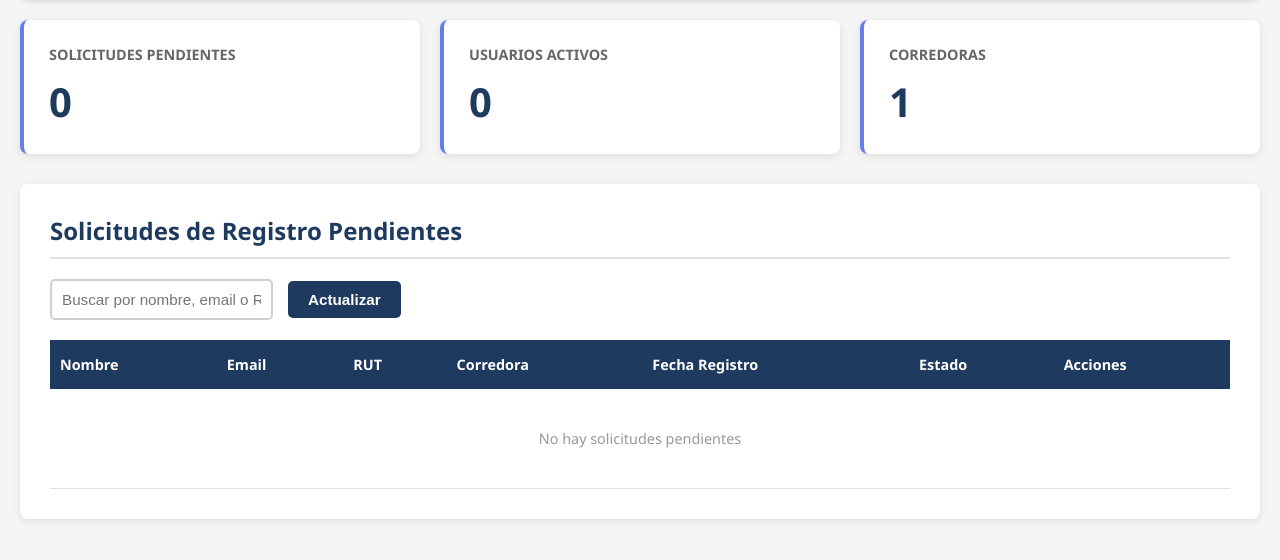
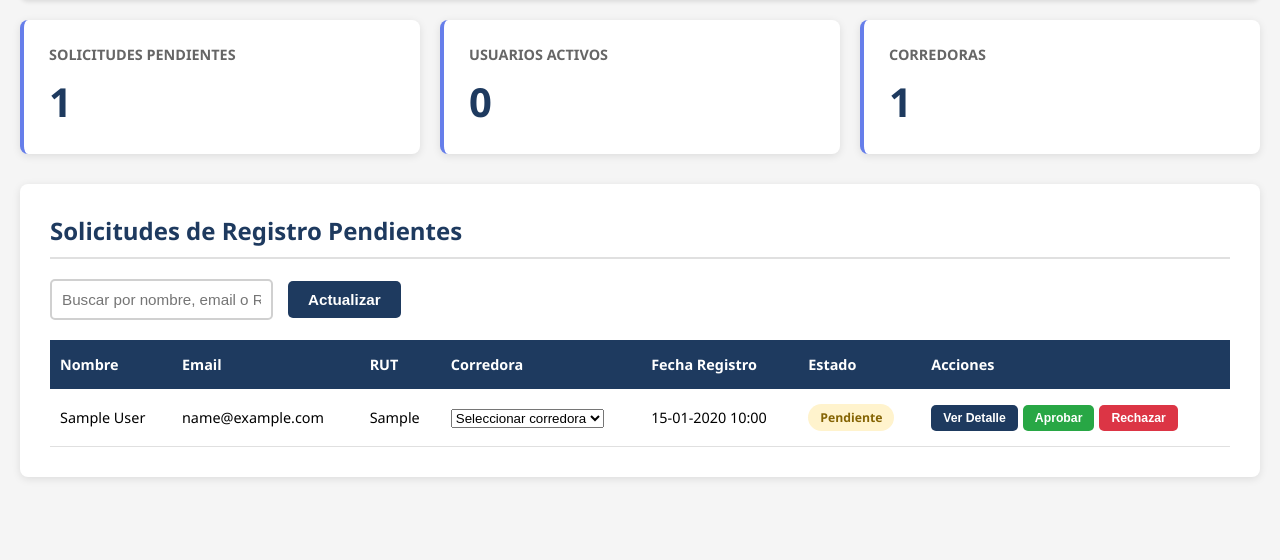
Before and after one commit to ag-mira-duoc/proyectoIntegrado, a Django app: page /auth/admin/dashboard/ in a window 1280 px wide. Shown: the part 100-660 px from the top of the page. Run offline with Django 5.2, Linux system fonts and the light colour scheme; a user stored in the database is signed in; tables that the repository leaves empty hold one stand-in row (values such as "Sample post").

Commit message:
arreglos varios

```diff
--- a/templates/usuarios/admin.html
+++ b/templates/usuarios/admin.html
@@ -99,7 +99,6 @@
                 <button class="close-modal" onclick="cerrarModalDetalleUsuario()">&times;</button>
             </div>
             <div id="detalle-usuario">
-                <!-- Aquí se cargará el detalle dinámicamente -->
             </div>
         </div>
     </div>
@@ -128,7 +127,6 @@
 
         function buscarSolicitud() {
             const busqueda = document.getElementById('busqueda').value;
-            // Implementar lógica de búsqueda
             console.log('Buscando:', busqueda);
         }
 
@@ -209,7 +207,6 @@
                 return response.json();
             })
             .then(data => {
-                // Comprobamos la presencia de datos y los mostramos
                 let html = '';
                 html += `<div class="info-row"><span class="info-label">Nombre:</span><span class="info-value">${data.first_name || ''} ${data.last_name || ''}</span></div>`;
                 html += `<div class="info-row"><span class="info-label">Email:</span><span class="info-value">${data.email || ''}</span></div>`;
--- a/templates/usuarios/login.html
+++ b/templates/usuarios/login.html
@@ -52,21 +52,17 @@
                 });
 
                 const result = await response.json();
-                //console.log('Respuesta del servidor:', response.status, result);
                 const messageDiv = document.getElementById('message');
 
                 if (response.ok) {
-                    // Mostrar mensaje de éxito
                     messageDiv.className = 'message success';
                     messageDiv.textContent = result.message || '¡Login exitoso! Redireccionando...';
 
-                    // Guardar tokens JWT
                     if (result.tokens) {
                         localStorage.setItem('auth_token', result.tokens.access);
                         localStorage.setItem('refresh_token', result.tokens.refresh);
                     }
 
-                    // Redirección
                     const finalRedirectUrl = result.redirect_url || '/calificaciones/';
 
                     setTimeout(() => {
--- a/usuarios/models.py
+++ b/usuarios/models.py
@@ -33,10 +33,17 @@
         db_table = 'tipo_usuario'
 
 class User(AbstractUser):
+    username = None
     email = models.CharField(max_length=80, unique=True)
     rut = models.CharField(max_length=11, unique=True)
-    corredora = models.ForeignKey('acciones.Corredora', models.DO_NOTHING, blank=True, null=True
-)
+    corredora = models.ForeignKey('acciones.Corredora', models.DO_NOTHING, blank=True, null=True)
+
+    tipo_usuario = models.ForeignKey(
+        'TipoUsuario',
+        on_delete=models.SET_NULL,
+        null=True,
+        default=1
+    )
 
     created = models.DateTimeField(auto_now_add=True)
 
--- a/usuarios/serializers.py
+++ b/usuarios/serializers.py
@@ -39,11 +39,16 @@
     def create(self, validated_data):
         validated_data.pop('password2')
         password = validated_data.pop("password")
-        validated_data['is_active'] = False
-        validated_data['username'] = validated_data['email']
-        user = super().create(validated_data)
-        user.set_password(password)
-        user.save()
+
+        user = User.objects.create_user(
+            email=validated_data['email'],
+            password=password,
+            rut=validated_data['rut'],
+            first_name=validated_data['first_name'],
+            last_name=validated_data['last_name'],
+            corredora=validated_data.get('corredora')
+        )
+
         return user
 
 class CurrentUserCalificacionesSerializer(serializers.ModelSerializer):
@@ -93,8 +98,9 @@
             instance.corredora = corredora
 
         if approve_status is True:
-            instance.is_active = True
-            instance.save()
+            #instance.is_active = True
+            #instance.save()
+            pass
 
         if reject_status is True:
             instance.delete()
--- a/usuarios/views.py
+++ b/usuarios/views.py
@@ -11,6 +11,11 @@
 from .models import User
 from .serializers import SignupSerializer, CurrentUserCalificacionesSerializer, UserApprovalSerializer
 from .tokens import create_jwt_pair_for_user
+
+TIPO_USUARIO_PENDIENTE = 1
+TIPO_USUARIO_ACTIVO = 2
+TIPO_USUARIO_ADMIN = 3
+TIPO_USUARIO_AUDITOR = 4
 
 class SignUpView(generics.GenericAPIView):
     serializer_class = SignupSerializer
@@ -72,14 +77,14 @@
         user = authenticate(email=email, password=password)
 
         if user is not None:
-            if not user.is_active:
-                return Response(
-                    data={"message": "Tu cuenta está pendiente de aprobación por un administrador."},
-                    status=status.HTTP_403_FORBIDDEN
-                )
+            if user.tipo_usuario_id == TIPO_USUARIO_PENDIENTE:
+                 return Response(
+                     data={"message": "Tu cuenta está pendiente de aprobación por un administrador."},
+                     status=status.HTTP_403_FORBIDDEN
+                 )
+            redirect_url = '/calificaciones/'
 
-            redirect_url = '/calificaciones/'
-            if user.is_staff:
+            if user.tipo_usuario_id == TIPO_USUARIO_ADMIN:
                 redirect_url = '/auth/admin/dashboard/'
 
             tokens = create_jwt_pair_for_user(user)
@@ -149,7 +154,7 @@
         return [TemplateHTMLRenderer()]
 
     def get(self, request):
-        pending_users = User.objects.filter(is_active=False, is_staff=False).order_by('-date_joined')
+        pending_users = User.objects.filter(tipo_usuario_id=TIPO_USUARIO_PENDIENTE).order_by('-date_joined')
 
         pending_users_data = UserApprovalSerializer(
             pending_users,
@@ -164,7 +169,7 @@
             "pending_count": pending_users.count(),
             "pending_users": pending_users_data,
             "corredoras": list(corredoras),
-            "total_users": User.objects.filter(is_active=True, is_staff=False).count(),
+            "total_users": User.objects.filter(tipo_usuario_id=TIPO_USUARIO_ACTIVO, is_staff=False).count(),
             "total_corredoras": Corredora.objects.count()
         }
 
@@ -174,13 +179,13 @@
 @permission_classes([IsAuthenticated, IsAdminUser])
 def approve_user(request: Request, user_id: int):
     try:
-        user = User.objects.get(id=user_id, is_active=False)
+        user = User.objects.get(id=user_id, tipo_usuario_id=TIPO_USUARIO_PENDIENTE)
 
         nueva_corredora_id = request.data.get('corredora')
         if nueva_corredora_id:
             user.corredora_id = nueva_corredora_id
 
-        user.is_active = True
+        user.tipo_usuario_id = TIPO_USUARIO_ACTIVO
         user.save()
 
         return Response({
@@ -198,7 +203,7 @@
 @permission_classes([IsAuthenticated, IsAdminUser])
 def reject_user(request: Request, user_id: int):
     try:
-        user = User.objects.get(id=user_id, is_active=False)
+        user = User.objects.get(id=user_id, tipo_usuario_id = TIPO_USUARIO_PENDIENTE)
         email = user.email
         user.delete()
 
@@ -215,7 +220,7 @@
 @api_view(['GET'])
 @permission_classes([IsAuthenticated, IsAdminUser])
 def pending_users_list(request: Request):
-    pending_users = User.objects.filter(is_active=False, is_staff=False).order_by('-date_joined')
+    pending_users = User.objects.filter(tipo_usuario_id=TIPO_USUARIO_PENDIENTE, is_staff=False).order_by('-date_joined')
     serializer = UserApprovalSerializer(pending_users, many=True, context={'request': request})
 
     return Response({
```
Also changed, not shown: acciones/migrations/0001_initial.py, auditoria/migrations/0001_initial.py, auditoria/migrations/0002_initial.py, auditoria/migrations/0003_initial.py, calificaciones/migrations/0001_initial.py, calificaciones/migrations/0002_initial.py, clientes/migrations/0001_initial.py, documentos/migrations/0001_initial.py, documentos/migrations/0002_initial.py, usuarios/migrations/0001_initial.py, usuarios/migrations/0002_alter_user_corredora.py (deleted), usuarios/migrations/0002_remove_user_username.py (added).
